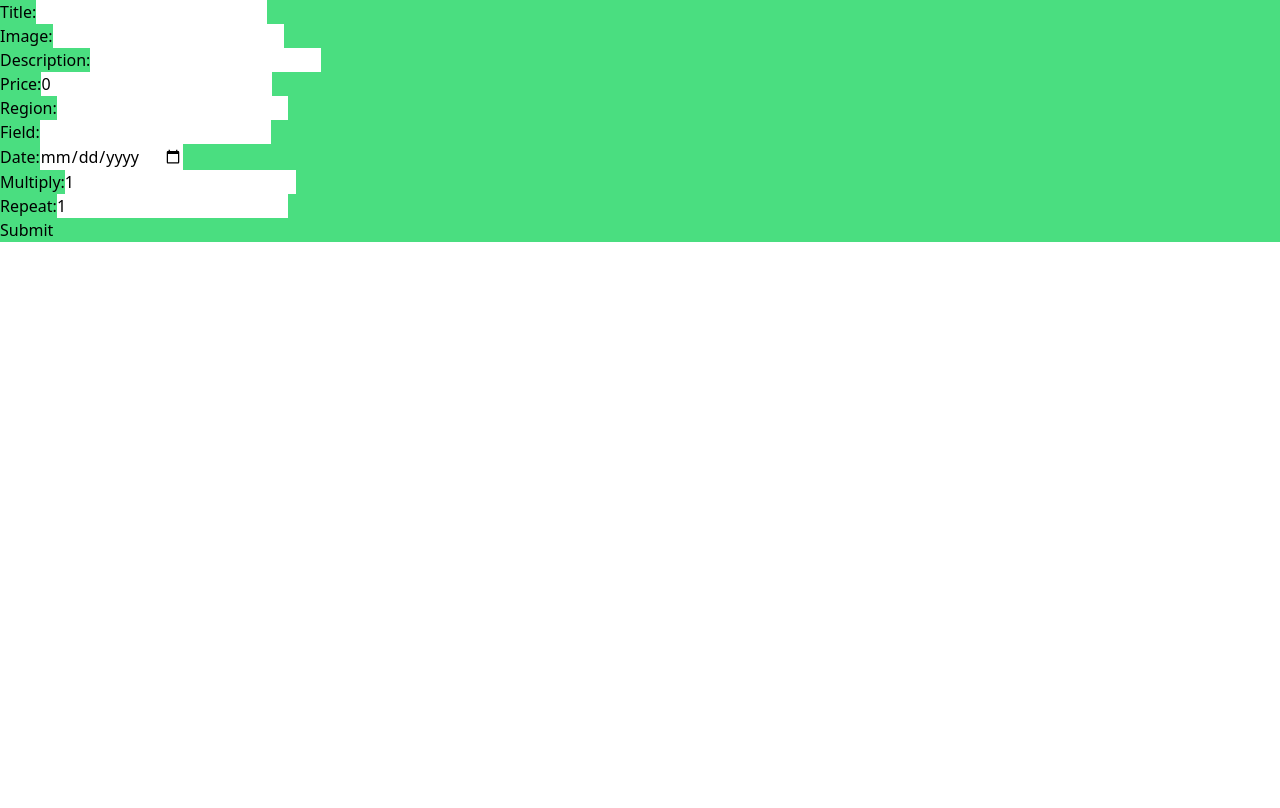
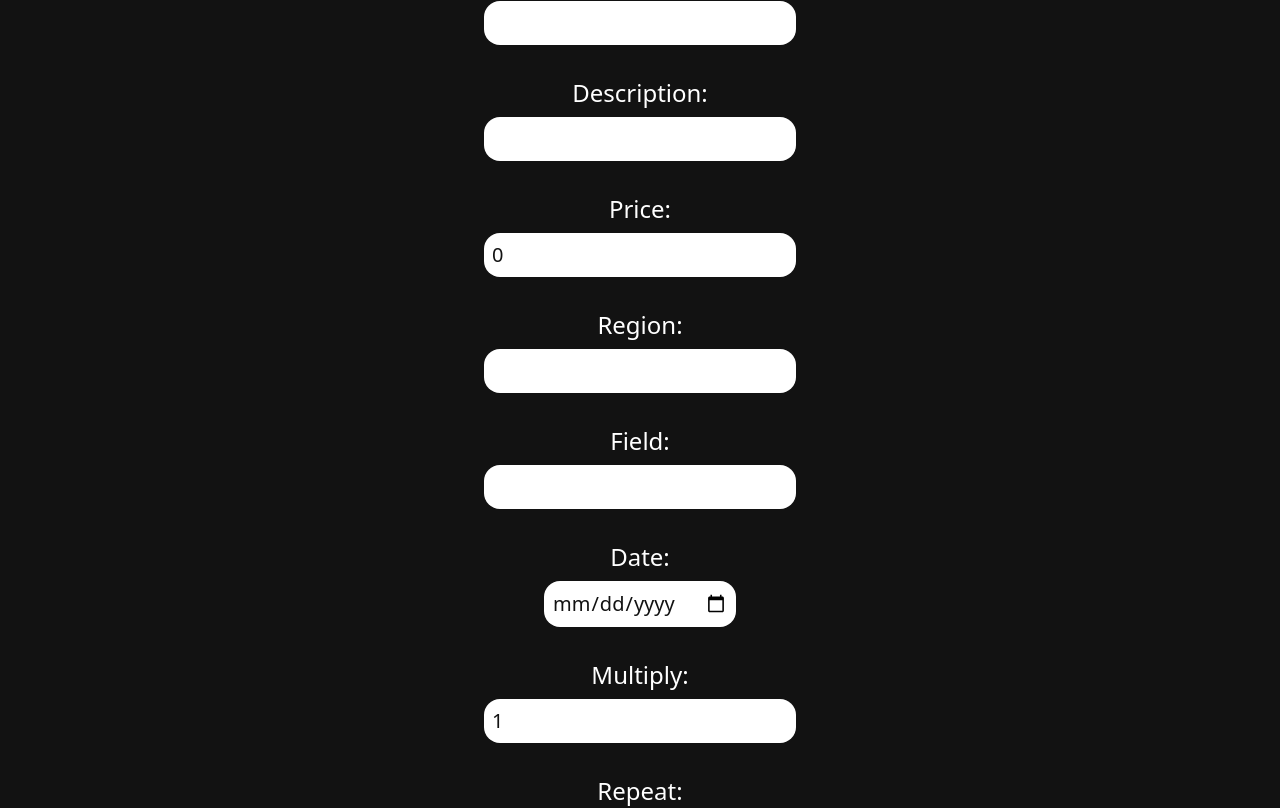
Before and after one commit to MatyAlfonso/crud-dashboard, a React (Create React App) app in the folder frontend/: page /createGiveaway in a window 1280 px wide. Shown: the top 808 px of the page. Built offline with nearby package versions, Linux system fonts and the light colour scheme; sample sign-in values are in the browser's storage.

Commit message:
Finished UI for the main pages

```diff
--- a/frontend/public/index.html
+++ b/frontend/public/index.html
@@ -12,7 +12,7 @@
   <title>React Redux App</title>
 </head>
 
-<body>
+<body class="bg-black h-screen">
   <noscript>You need to enable JavaScript to run this app.</noscript>
   <div id="root"></div>
 </body>
--- a/frontend/src/components/CreateGiveawayButton.jsx
+++ b/frontend/src/components/CreateGiveawayButton.jsx
@@ -2,9 +2,11 @@ import { Link } from "react-router-dom"
 
 export const CreateGiveawayButton = () => {
     return (
-        <div className="text-center m-2">
+        <div className="flex items-center justify-center">
             <Link to='/createGiveaway'>
-                <button className='bg-slate-500 p-4 text-white'>Create new giveaway +</button>
+                <button className='bg-teal p-6 text-black font-bold text-2xl rounded-2xl'>
+                    Create giveaway +
+                </button>
             </Link>
         </div>
     )
--- a/frontend/src/components/GiveawayList.jsx
+++ b/frontend/src/components/GiveawayList.jsx
@@ -33,16 +33,32 @@ export const GiveawayList = () => {
     };
 
     return (
-        <section>
+        <>
             {giveaways.length > 0 ? (
-                <div>
-                    {
-                        giveaways.map(giveaway => (
-                            <GiveawayItem key={giveaway._id} giveaway={giveaway} />
-                        ))
-                    }
-                </div>
-            ) : (<h3>There is not giveaways yet!</h3>)}
-        </section>
+                <table className='bg-light-black w-11/12 my-10 mx-auto rounded-2xl border-separate border-spacing-1'>
+                    <thead>
+                        <tr>
+                            <th className='text-white p-4'>Created at</th>
+                            <th className='text-white p-4'>Id</th>
+                            <th className='text-white p-4'>Title</th>
+                            <th className='text-white p-4'> Image</th>
+                            <th className='text-white p-4'>Description</th>
+                            <th className='text-white p-4'>Price</th>
+                            <th className='text-white p-4'>Region</th>
+                            <th className='text-white p-4'>Field</th>
+                            <th className='text-white p-4'>Date</th>
+                            <th className='text-white p-4'>Multiply</th>
+                            <th className='text-white p-4'>Repeat</th>
+                        </tr>
+
+                        {
+                            giveaways.map(giveaway => (
+                                <GiveawayItem key={giveaway._id} giveaway={giveaway} />
+                            ))
+                        }
+                    </thead>
+                </table>
+            ) : (<h3 className='text-white text-center p-6 text-2xl'>There is not giveaways yet! Create one.</h3>)}
+        </>
     )
 }
--- a/frontend/src/components/GiveawaysTable.jsx
+++ /dev/null
@@ -1,7 +0,0 @@
-import React from 'react'
-
-export const GiveawaysTable = () => {
-  return (
-    <div>GiveawaysTable</div>
-  )
-}
--- a/frontend/src/components/Navbar.jsx
+++ b/frontend/src/components/Navbar.jsx
@@ -14,11 +14,14 @@ export const Navbar = () => {
     }
 
     return (
-        <button
-            onClick={handleClick}
-            className='bg-red-600 text-white p-3 m-2'
-        >
-            Logout
-        </button>
+        <nav className='bg-black flex justify-between items-center'>
+            <h1 className='text-white text-6xl font-bold text-center p-6'>My Dashboard</h1>
+            <button
+                onClick={handleClick}
+                className='bg-blue text-white text-xl py-2 px-4 m-4 rounded-2xl font-bold'
+            >
+                Logout
+            </button>
+        </nav>
     )
 }
--- a/frontend/src/components/Spinner.jsx
+++ b/frontend/src/components/Spinner.jsx
@@ -1,7 +1,25 @@
-import React from 'react'
-
 export const Spinner = () => {
   return (
-    <div>Loading...</div>
+      <div
+          role="status"
+          className='text-center'
+      >
+          <svg
+              aria-hidden="true"
+              className="mx-auto my-2 w-8 h-8 text-teal animate-spin fill-white"
+              viewBox="0 0 100 101"
+              fill="none"
+              xmlns="http://www.w3.org/2000/svg">
+              <path
+                  d="M100 50.5908C100 78.2051 77.6142 100.591 50 100.591C22.3858 100.591 0 78.2051 0 50.5908C0 22.9766 22.3858 0.59082 50 0.59082C77.6142 0.59082 100 22.9766 100 50.5908ZM9.08144 50.5908C9.08144 73.1895 27.4013 91.5094 50 91.5094C72.5987 91.5094 90.9186 73.1895 90.9186 50.5908C90.9186 27.9921 72.5987 9.67226 50 9.67226C27.4013 9.67226 9.08144 27.9921 9.08144 50.5908Z"
+                  fill="currentColor"
+              />
+              <path
+                  d="M93.9676 39.0409C96.393 38.4038 97.8624 35.9116 97.0079 33.5539C95.2932 28.8227 92.871 24.3692 89.8167 20.348C85.8452 15.1192 80.8826 10.7238 75.2124 7.41289C69.5422 4.10194 63.2754 1.94025 56.7698 1.05124C51.7666 0.367541 46.6976 0.446843 41.7345 1.27873C39.2613 1.69328 37.813 4.19778 38.4501 6.62326C39.0873 9.04874 41.5694 10.4717 44.0505 10.1071C47.8511 9.54855 51.7191 9.52689 55.5402 10.0491C60.8642 10.7766 65.9928 12.5457 70.6331 15.2552C75.2735 17.9648 79.3347 21.5619 82.5849 25.841C84.9175 28.9121 86.7997 32.2913 88.1811 35.8758C89.083 38.2158 91.5421 39.6781 93.9676 39.0409Z"
+                  fill="currentFill"
+              />
+          </svg>
+          <p className="text-white mx-auto">Loading...</p>
+      </div>
   )
 }
--- a/frontend/src/pages/GiveawayForm.jsx
+++ b/frontend/src/pages/GiveawayForm.jsx
@@ -58,10 +58,11 @@ export const GiveawayForm = () => {
     return (
         <form
             onSubmit={handleSubmit}
-            className='bg-green-400'
+            className='flex flex-col w-2/4 m-auto justify-center items-center h-screen'
         >
-            <label>Title:</label>
+            <label className='text-white text-2xl m-2'>Title:</label>
             <input
+                className='rounded-2xl p-2 text-xl text-black'
                 type="text"
                 name="title"
                 value={giveawayData?.title}
@@ -70,8 +71,9 @@ export const GiveawayForm = () => {
 
             <br />
 
-            <label>Image:</label>
+            <label className='text-white text-2xl m-2'>Image:</label>
             <input
+                className='rounded-2xl p-2 text-xl text-black'
                 type="text"
                 name="image"
                 value={giveawayData?.image}
@@ -80,8 +82,9 @@ export const GiveawayForm = () => {
 
             <br />
 
-            <label>Description:</label>
+            <label className='text-white text-2xl m-2'>Description:</label>
             <input
+                className='rounded-2xl p-2 text-xl text-black'
                 type="text"
                 name="description"
                 value={giveawayData?.description}
@@ -90,8 +93,9 @@ export const GiveawayForm = () => {
 
             <br />
 
-            <label>Price:</label>
+            <label className='text-white text-2xl m-2'>Price:</label>
             <input
+                className='rounded-2xl p-2 text-xl text-black'
                 type="number"
                 name="price"
                 value={giveawayData?.price}
@@ -100,8 +104,9 @@ export const GiveawayForm = () => {
 
             <br />
 
-            <label>Region:</label>
+            <label className='text-white text-2xl m-2'>Region:</label>
             <input
+                className='rounded-2xl p-2 text-xl text-black'
                 type="text"
                 name="region"
                 value={giveawayData?.region}
@@ -110,8 +115,9 @@ export const GiveawayForm = () => {
 
             <br />
 
-            <label>Field:</label>
+            <label className='text-white text-2xl m-2'>Field:</label>
             <input
+                className='rounded-2xl p-2 text-xl text-black'
                 type="text"
                 name="field"
                 value={giveawayData?.field}
@@ -120,8 +126,9 @@ export const GiveawayForm = () => {
 
             <br />
 
-            <label>Date:</label>
+            <label className='text-white text-2xl m-2'>Date:</label>
             <input
+                className='rounded-2xl p-2 text-xl text-black'
                 type="date"
                 name="date"
                 value={giveawayData?.date}
@@ -130,8 +137,9 @@ export const GiveawayForm = () => {
 
             <br />
 
-            <label>Multiply:</label>
+            <label className='text-white text-2xl m-2'>Multiply:</label>
             <input
+                className='rounded-2xl p-2 text-xl text-black'
                 type="number"
                 name="multiply"
                 value={giveawayData?.multiply}
@@ -140,8 +148,9 @@ export const GiveawayForm = () => {
 
             <br />
 
-            <label>Repeat:</label>
+            <label className='text-white text-2xl m-2'>Repeat:</label>
             <input
+                className='rounded-2xl p-2 text-xl text-black'
                 type="number"
                 name="repeat"
                 value={giveawayData?.repeat}
@@ -150,7 +159,7 @@ export const GiveawayForm = () => {
 
             <br />
 
-            <button type='submit'>Submit</button>
+            <button type='submit' className='bg-teal p-6 text-2xl rounded-2xl font-bold'>Submit</button>
         </form>
     )
 }
--- a/frontend/src/pages/Login.jsx
+++ b/frontend/src/pages/Login.jsx
@@ -48,11 +48,17 @@ export const Login = () => {
     <>
       {
         isLoading
-          ? <Spinner />
-          : <form onSubmit={handleSubmit}>
-            <label>
+          ?
+          <div className='flex items-center justify-center h-screen'>
+            <Spinner />
+          </div>
+          :
+          <form className='flex flex-col items-center justify-center h-screen' onSubmit={handleSubmit}>
+            <label className='text-white text-2xl m-2'>
               Email:
+              <br />
               <input
+                className='rounded-2xl p-1 text-black focus:ring focus:ring-teal'
                 type="email"
                 value={email}
                 placeholder='Enter your email'
@@ -62,9 +68,11 @@ export const Login = () => {
 
             <br />
 
-            <label>
+            <label className='text-white text-2xl m-2'>
               Password:
+              <br />
               <input
+                className='rounded-2xl p-1 text-black focus:ring focus:ring-teal'
                 type="password"
                 value={password}
                 placeholder='Enter your password'
@@ -74,7 +82,7 @@ export const Login = () => {
 
             <br />
 
-            <button type="submit">Log in</button>
+            <button className='bg-teal p-6 text-2xl rounded-2xl font-bold' type="submit">Log in</button>
           </form>
       }
     </>
--- a/frontend/tailwind.config.js
+++ b/frontend/tailwind.config.js
@@ -4,7 +4,15 @@ module.exports = {
     "./src/**/*.{js,jsx,ts,tsx}",
   ],
   theme: {
-    extend: {},
+    colors: {
+      'lilac': '#BB86FC',
+      'blue': '#3700B3',
+      'teal': '#03DAC6',
+      'black': '#121212',
+      'light-black':'#212121',
+      'red': '#CF6679',
+      'white':'#FFFFFF'
+    },
   },
   plugins: [],
 }
```
Also changed, not shown: frontend/src/components/GiveawayItem.jsx (+21 -15 lines).
